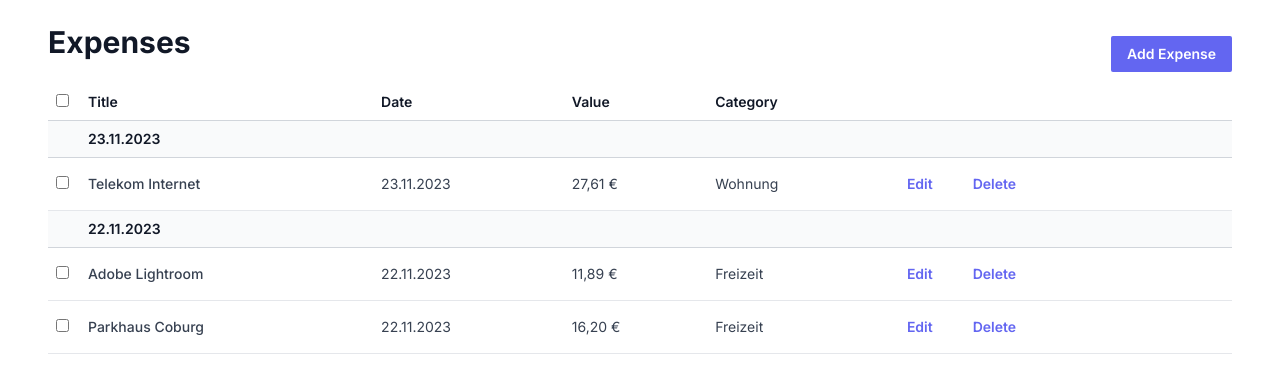
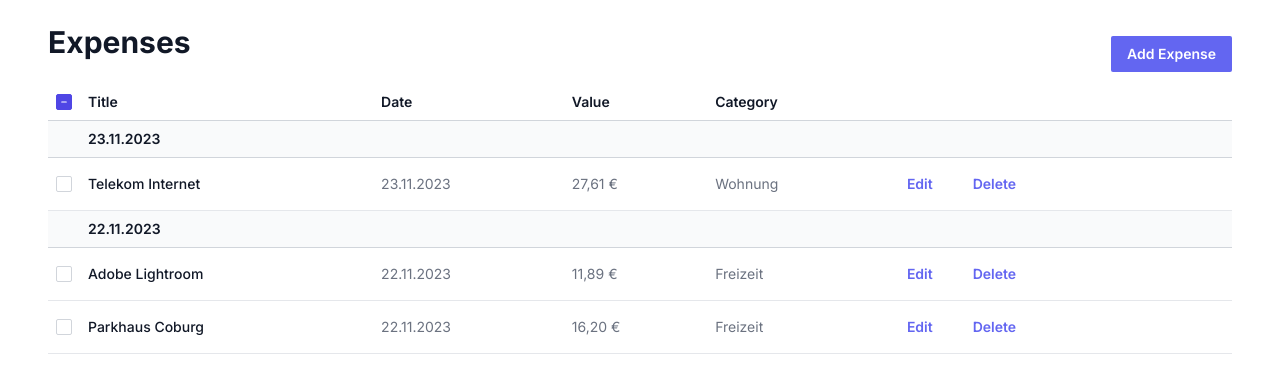
Before and after one commit to andreasremdt/expenses-dashboard, a Next.js app: page / in a window 1280 px wide. Shown: the top 374 px of the page. Built offline with nearby package versions, Linux system fonts and the light colour scheme.

Commit message:
feat: add checkbox component

```diff
--- a/components/Table.tsx
+++ b/components/Table.tsx
@@ -1,9 +1,10 @@
 "use client";
 
+import { Fragment } from "react";
 import { formatCurrency, formatDate, groupExpensesByDate } from "@/lib/utils";
+import Button from "@/components/button";
+import Checkbox from "@/components/checkbox";
 import type { Expense } from "@/types";
-import Button from "@/components/button";
-import { Fragment } from "react";
 
 type Props = {
   expenses: Expense[];
@@ -15,7 +16,7 @@ export default function Table({ expenses }: Props) {
       <thead>
         <tr>
           <th scope="col" className="border-b border-gray-300 p-2 text-left text-gray-900 font-semibold w-8">
-            <input type="checkbox" />
+            <Checkbox indeterminate />
           </th>
           <th scope="col" className="border-b border-gray-300 p-2 text-left text-gray-900 font-semibold">
             Title
@@ -36,20 +37,20 @@ export default function Table({ expenses }: Props) {
         {Array.from(groupExpensesByDate(expenses)).map(([date, expenses]) => (
           <Fragment key={date}>
             <tr>
-              <td colSpan={6} className="bg-gray-50 border-b border-gray-300 py-2 px-10 font-semibold text-gray-900">
+              <td colSpan={6} className="bg-gray-50 border-b border-gray-300 py-2 px-10 text-gray-900 font-semibold">
                 {formatDate(date)}
               </td>
             </tr>
             {expenses.map((expense) => (
               <tr key={expense.id}>
                 <td className="border-b border-gray-200 p-2">
-                  <input type="checkbox" />
+                  <Checkbox />
                 </td>
-                <td className="border-b border-gray-200 p-2 font-medium">{expense.title}</td>
-                <td className="border-b border-gray-200 p-2">{formatDate(expense.created)}</td>
-                <td className="border-b border-gray-200 p-2">{formatCurrency(expense.value)}</td>
-                <td className="border-b border-gray-200 p-2">{expense.category}</td>
-                <td className="border-b border-gray-200 p-2">
+                <td className="border-b border-gray-200 p-2 font-medium text-gray-900">{expense.title}</td>
+                <td className="border-b border-gray-200 p-2 text-gray-500">{formatDate(expense.created)}</td>
+                <td className="border-b border-gray-200 p-2 text-gray-500">{formatCurrency(expense.value)}</td>
+                <td className="border-b border-gray-200 p-2 text-gray-500">{expense.category}</td>
+                <td className="border-b border-gray-200 p-2 text-gray-500">
                   <Button variant="secondary" className="mr-2">
                     Edit
                   </Button>
--- a/components/button.tsx
+++ b/components/button.tsx
@@ -1,7 +1,7 @@
-import { type ComponentPropsWithRef, type Ref, forwardRef } from "react";
+import { type ComponentPropsWithoutRef } from "react";
 import clsx from "clsx";
 
-type Props = ComponentPropsWithRef<"button"> & {
+type Props = ComponentPropsWithoutRef<"button"> & {
   variant?: "primary" | "secondary";
 };
 
@@ -10,10 +10,7 @@ let styles = {
   secondary: "text-indigo-500 hover:text-indigo-700 hover:bg-gray-50 focus-visible:text-indigo-600",
 };
 
-export default forwardRef<HTMLButtonElement, Props>(function Button(
-  { variant = "primary", type = "button", className, ...props }: Props,
-  ref: Ref<HTMLButtonElement>
-) {
+export default function Button({ variant = "primary", type = "button", className, ...props }: Props) {
   return (
     <button
       className={clsx(
@@ -23,7 +20,6 @@ export default forwardRef<HTMLButtonElement, Props>(function Button(
       )}
       type={type}
       {...props}
-      ref={ref}
     />
   );
-});
+}
--- /dev/null
+++ b/components/checkbox.tsx
@@ -0,0 +1,25 @@
+import { useRef, type ComponentPropsWithoutRef, useEffect } from "react";
+
+type Props = ComponentPropsWithoutRef<"input"> & {
+  indeterminate?: boolean;
+};
+
+export default function Checkbox({ className, indeterminate, ...props }: Props) {
+  let ref = useRef<HTMLInputElement>(null);
+
+  useEffect(() => {
+    if (ref.current) {
+      ref.current.indeterminate = Boolean(indeterminate);
+    }
+  }, [indeterminate]);
+
+  return (
+    <label className={className}>
+      <input className="sr-only peer" {...props} type="checkbox" ref={ref} />
+      <span
+        aria-hidden="true"
+        className="block w-4 h-4 rounded-sm border border-gray-300 peer-checked:bg-indigo-600 peer-checked:border-indigo-600 peer-indeterminate:bg-indigo-600 peer-indeterminate:border-indigo-600 peer-checked:bg-checked peer-indeterminate:bg-indeterminate peer-focus:outline peer-focus:outline-2 peer-focus:outline-indigo-600 peer-focus:outline-offset-2"
+      />
+    </label>
+  );
+}
--- a/tailwind.config.ts
+++ b/tailwind.config.ts
@@ -2,7 +2,14 @@ import type { Config } from "tailwindcss";
 
 const config: Config = {
   content: ["./components/**/*.{js,ts,jsx,tsx,mdx}", "./app/**/*.{js,ts,jsx,tsx,mdx}"],
-  theme: {},
+  theme: {
+    extend: {
+      backgroundImage: {
+        checked: "url(/checked.svg)",
+        indeterminate: "url(/indeterminate.svg)",
+      },
+    },
+  },
   plugins: [],
 };
 
```
Also changed, not shown: public/checked.svg (added), public/indeterminate.svg (added).
